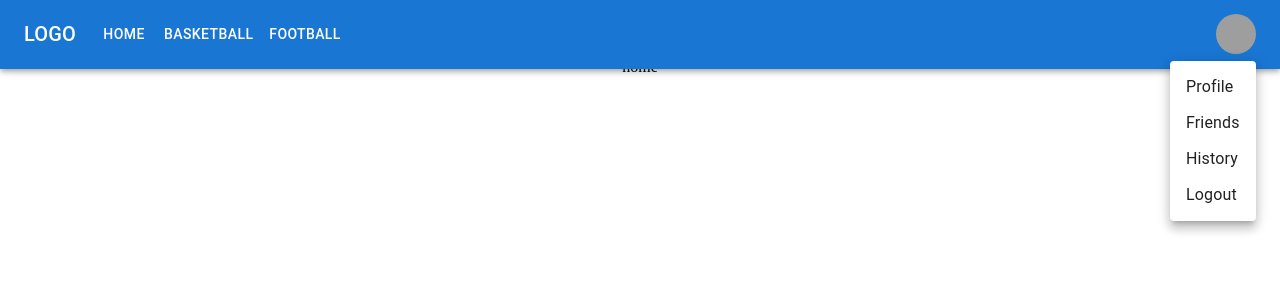
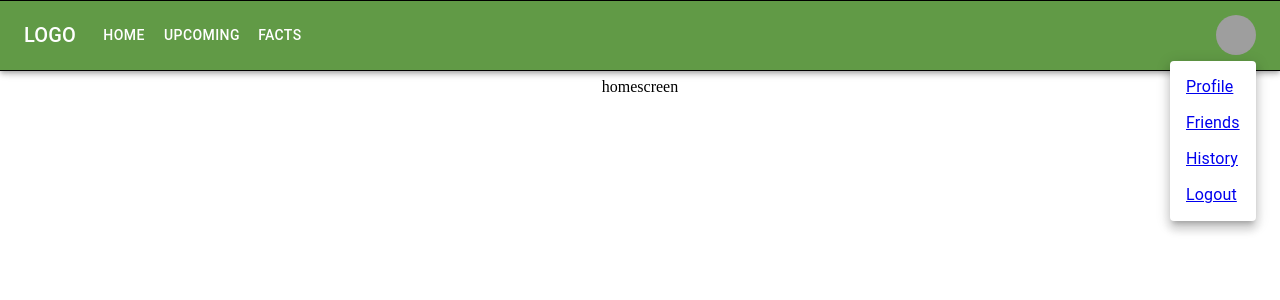
Before and after one commit to deeleeTech/fact-or-cap-web-client, a React (Create React App) app: page / in a window 1280 px wide. Both pictures are taken after a click on the button "Open settings". Shown: the top 300 px of the page. Built offline with nearby package versions, Linux system fonts and the light colour scheme; grey boxes are pictures that could not be loaded.

Commit message:
added routes

```diff
--- a/public/index.html
+++ b/public/index.html
@@ -15,6 +15,9 @@
       user's mobile device or desktop. See https://developers.google.com/web/fundamentals/web-app-manifest/
     -->
     <link rel="manifest" href="%PUBLIC_URL%/manifest.json" />
+    <link rel="preconnect" href="https://fonts.googleapis.com">
+    <link rel="preconnect" href="https://fonts.gstatic.com" crossorigin>
+    <link href="https://fonts.googleapis.com/css2?family=Anton&family=Fredoka+One&family=Great+Vibes&display=swap" rel="stylesheet">
     <!--
       Notice the use of %PUBLIC_URL% in the tags above.
       It will be replaced with the URL of the `public` folder during the build.
--- a/src/App.js
+++ b/src/App.js
@@ -15,9 +15,13 @@ import {
   Outlet
 } from "react-router-dom";
 import useAuth from './useAuth';
+import UpcomingGames from './ROUTES/UpcomingGames';
+import Profile from './ROUTES/Profile';
+import Friends from './ROUTES/Friends';
+import History from './ROUTES/History';
+import Facts from './ROUTES/Facts';
 import './App.css';
-import Basketball from './ROUTES/Basketball';
-import Football from './ROUTES/Football';
+
 
 
 
@@ -28,8 +32,11 @@ export default function App() {
       <Routes>
         <Route path="/" element={<Home />} />
         <Route path="/Home" element={<Home />} />
-        <Route path="/Basketball" element={<Basketball />} />
-        <Route path="/Football" element={<Football />} />
+        <Route path="/Upcoming" element={<UpcomingGames />} />
+        <Route path="/Profile" element={<Profile />} />
+        <Route path="/Friends" element={<Friends />} />
+        <Route path="/Facts" element={<Facts />} />
+        <Route path="/History" element={<History />} />
         {/* <Route
             path="/episodes"
             element={
--- a/src/ROUTES/Basketball.js
+++ /dev/null
@@ -1,9 +0,0 @@
-import React from 'react'
-
-export default function Basketball() {
-    return (
-        <div style={{ paddingTop: '50px'}}>
-            basketball
-        </div>
-    )
-}
--- /dev/null
+++ b/src/ROUTES/Facts.js
@@ -0,0 +1,9 @@
+import React from 'react'
+
+export default function Facts() {
+    return (
+        <div style={{ paddingTop: '70px'}}>
+            facts
+        </div>
+    )
+}
--- a/src/ROUTES/Football.js
+++ /dev/null
@@ -1,9 +0,0 @@
-import React from 'react'
-
-export default function Football() {
-    return (
-        <div style={{ paddingTop: '50px'}}>
-            football
-        </div>
-    )
-}
--- /dev/null
+++ b/src/ROUTES/Friends.js
@@ -0,0 +1,9 @@
+import React from 'react'
+
+export default function Friends() {
+    return (
+        <div style={{ paddingTop: '70px'}}>
+            friends
+        </div>
+    )
+}
--- /dev/null
+++ b/src/ROUTES/History.js
@@ -0,0 +1,9 @@
+import React from 'react'
+
+export default function History() {
+    return (
+        <div style={{ paddingTop: '70px'}}>
+            history
+        </div>
+    )
+}
--- a/src/ROUTES/Home.js
+++ b/src/ROUTES/Home.js
@@ -1,9 +1,19 @@
-import React from 'react'
+import React, { useState, useEffect } from 'react';
+import Grid from '@mui/material/Grid';
 
 export default function Home() {
+
+    const customStyles = {
+        'homeContainer': {
+            paddingTop: '70px'
+        }
+    }
+
     return (
-        <div style={{ paddingTop: '50px'}}>
-            home
-        </div>
+        <Grid sx={customStyles.homeContainer}>
+            <Grid item xs={12}>
+                homescreen
+            </Grid>
+        </Grid>
     )
 }
--- /dev/null
+++ b/src/ROUTES/Profile.js
@@ -0,0 +1,9 @@
+import React from 'react'
+
+export default function Profile() {
+    return (
+        <div style={{ paddingTop: '70px'}}>
+            profile
+        </div>
+    )
+}
--- /dev/null
+++ b/src/ROUTES/UpcomingGames.js
@@ -0,0 +1,9 @@
+import React from 'react'
+
+export default function UpcomingGames() {
+    return (
+        <div style={{ paddingTop: '70px'}}>
+            upcoming games
+        </div>
+    )
+}
--- a/src/components/Navigation.js
+++ b/src/components/Navigation.js
@@ -15,7 +15,7 @@ import {
 import { Link } from 'react-router-dom';
 import MenuIcon from '@mui/icons-material/Menu';
 
-const pages = ['Home', 'Basketball', 'Football'];
+const pages = ['Home', 'Upcoming', 'Facts'];
 const settings = ['Profile', 'Friends', 'History', 'Logout'];
 
 export default function Navigation(props){
@@ -38,7 +38,7 @@ export default function Navigation(props){
   };
 
   return (
-    <AppBar position="fixed">
+    <AppBar position="fixed" sx={{ borderTop: '1px solid black', borderBottom: '1px solid black', backgroundColor: '#619A46' }}>
       <Container maxWidth="xl">
         <Toolbar disableGutters>
           <Typography
@@ -92,7 +92,15 @@ export default function Navigation(props){
             component="div"
             sx={{ flexGrow: 1, display: { xs: 'flex', md: 'none' } }}
           >
-            FACT OR CAP
+            <p style={{ fontSize: '20px', fontFamily: "'Fredoka One', cursive" }}>
+                FACT
+            </p>
+            <p style={{ fontSize: '20px' }}>
+                OR
+            </p>
+            <p style={{ fontSize: '20px', fontFamily: "'Anton', sans-serif" }}>
+                CAP
+            </p>
           </Typography>
           <Box sx={{ flexGrow: 1, display: { xs: 'none', md: 'flex' } }}>
             {pages.map((page) => (
@@ -130,7 +138,7 @@ export default function Navigation(props){
             >
               {settings.map((setting) => (
                 <MenuItem key={setting} onClick={handleCloseNavMenu}>
-                  <Typography textAlign="center">{setting}</Typography>
+                    <Link to={`/${setting}`}>{setting}</Link>
                 </MenuItem>
               ))}
             </Menu>
```
